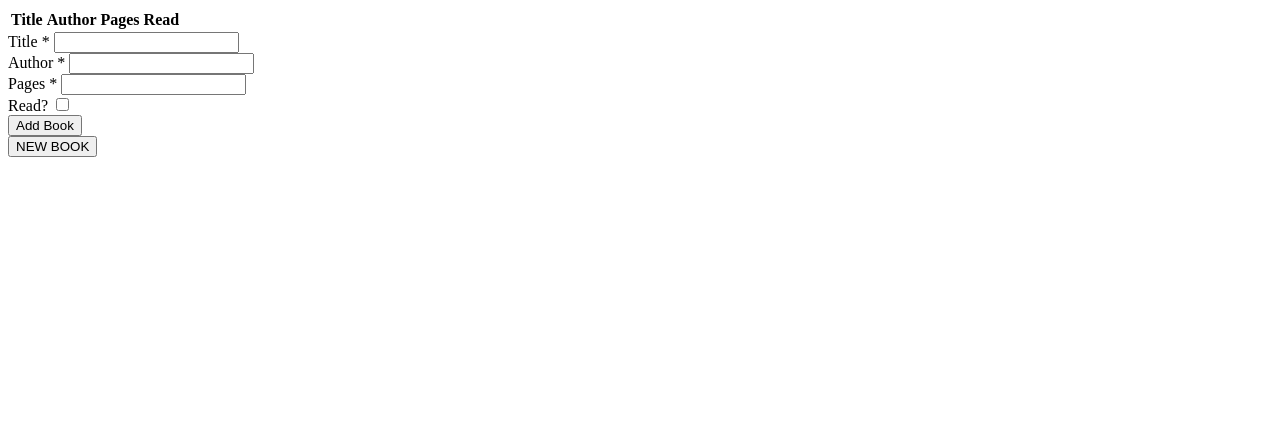
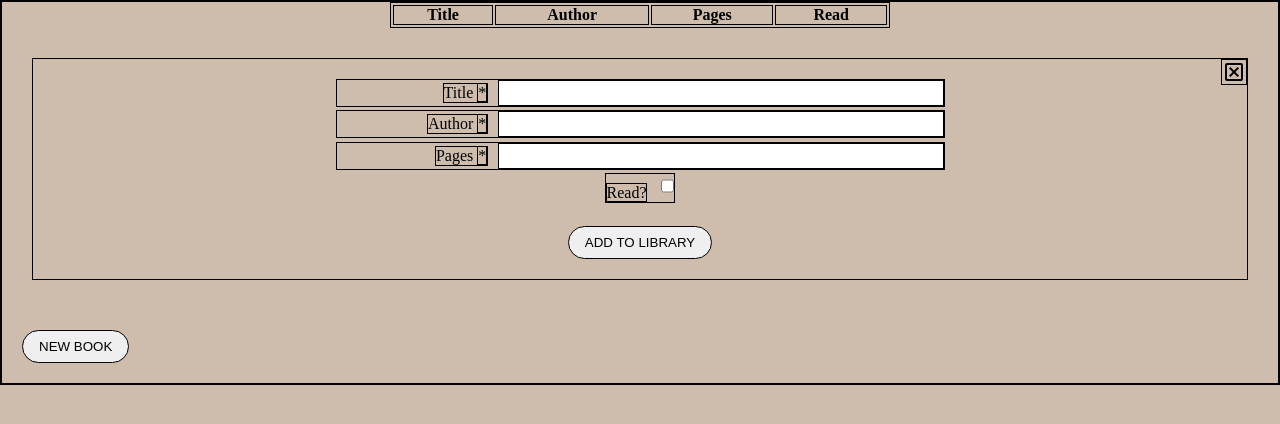
Before and after one commit to bagwuel/Odin-Project-Library, a plain HTML site: page index.html in a window 1280 px wide. Both pictures are taken after a click on the button "NEW BOOK". Drawn offline with nearby package versions, Linux system fonts and the light colour scheme.

Commit message:
add a close button for the form to avoid annoying user experience

```diff
--- a/index.html
+++ b/index.html
@@ -5,7 +5,8 @@
     <meta http-equiv="X-UA-Compatible" content="IE=edge" />
     <meta name="viewport" content="width=device-width, initial-scale=1.0" />
     <title>Document</title>
-    <!-- <link rel="stylesheet" href="./index.css" /> -->
+    <link rel="stylesheet" href="https://fonts.googleapis.com/css2?family=Material+Symbols+Outlined:opsz,wght,FILL,GRAD@20..48,100..700,0..1,-50..200" />
+    <link rel="stylesheet" href="./styles.css" />
   </head>
   <body>
     <table>
@@ -16,24 +17,27 @@
         <th>Read</th>
       </tr>
     </table>
-    <form action="#">
+    <form action="#" class="nonvisible">
+        <span class="material-symbols-outlined">
+            disabled_by_default
+            </span>
       <div class="form-control">
-        <label for="title">Title *</label>
+        <label for="title">Title <span>*</span></label>
         <input type="text" name="title" id="title" required />
       </div>
       <div class="form-control">
-        <label for="author">Author *</label>
+        <label for="author">Author <span>*</span></label>
         <input type="text" name="author" id="author" required />
       </div>
       <div class="form-control">
-        <label for="pages">Pages *</label>
+        <label for="pages">Pages <span>*</span></label>
         <input type="number" name="pages" id="pages" required />
       </div>
       <div class="form-control">
         <label for="yes">Read?</label>
         <input type="checkbox" name="read" id="yes" />
       </div>
-      <button type="submit">Add Book</button>
+      <button type="submit">ADD TO LIBRARY</button>
     </form>
     <button class="new-book">NEW BOOK</button>
     <script src="main.js"></script>
--- a/main.js
+++ b/main.js
@@ -3,6 +3,7 @@ let myLibrary;
 const table = document.querySelector('table');
 const newBook = document.querySelector('.new-book')
 const newBookForm = document.querySelector('form')
+const formClose = document.querySelector('.material-symbols-outlined')
 
 window.addEventListener('load', () => {
         myLibrary = JSON.parse(localStorage.getItem('myLib')) || [];
@@ -45,6 +46,7 @@ newBookForm.addEventListener('submit', (e) => {
         localStorage.setItem('myLib', JSON.stringify(myLibrary))
     }
     newBookForm.reset();
+    newBookForm.classList.add('nonvisible');
 })
 
 function bookEntry(book) {
@@ -104,3 +106,11 @@ function readBook(e) {
     })
     localStorage.setItem('myLib', JSON.stringify(myLibrary))
 }
+
+newBook.addEventListener('click', () => {
+    newBookForm.classList.remove('nonvisible');
+})
+
+formClose.addEventListener('click', () => {
+    newBookForm.classList.add('nonvisible');
+})
--- a/styles.css
+++ b/styles.css
@@ -1,6 +1,12 @@
-* {
+*, *::before, *::after {
+    margin: 0;
+    padding: 0;
+    outline: 0;
     border: 1px solid;
-    margin: auto;
+}
+
+body {
+    background-color: #CEBDAD;
 }
 
 button {
@@ -10,10 +16,55 @@ body {
     display: block;
 
 }
+
 form {
-    margin-left: 30px;
-    /* display: none; */
+    margin: 30px;
+    display: flex;
+    flex-direction: column;
+    align-items: center;
+    justify-content: space-between;
+    height: 200px;
+    position: relative;
+    padding-top: 20px;
 }
+
+.form-control:not(.form-control:last-of-type) {
+    display: grid;
+    align-items: center;
+    justify-content: center;
+    grid-template-columns: 1fr 3fr;
+    width: 50%;
+}
+
+.form-control label:not(.form-control:last-of-type) {
+    justify-self: end;
+}
+
+.form-control input {
+    display: inline-block;
+    margin-left: 10px;
+    height: 1.5rem;
+    align-self: flex-end;
+}
+form.nonvisible {
+    display: none;
+
+}
+
 table {
     width: 500px;
+    margin: auto;
 }
+
+button {
+    padding: 8px 16px;
+    border-radius: 20px;
+    cursor: pointer;
+}
+
+.material-symbols-outlined {
+    position: absolute;
+    top: 0;
+    right: 0;
+    cursor: pointer;
+}
```
Also changed, not shown: 1 other file.
